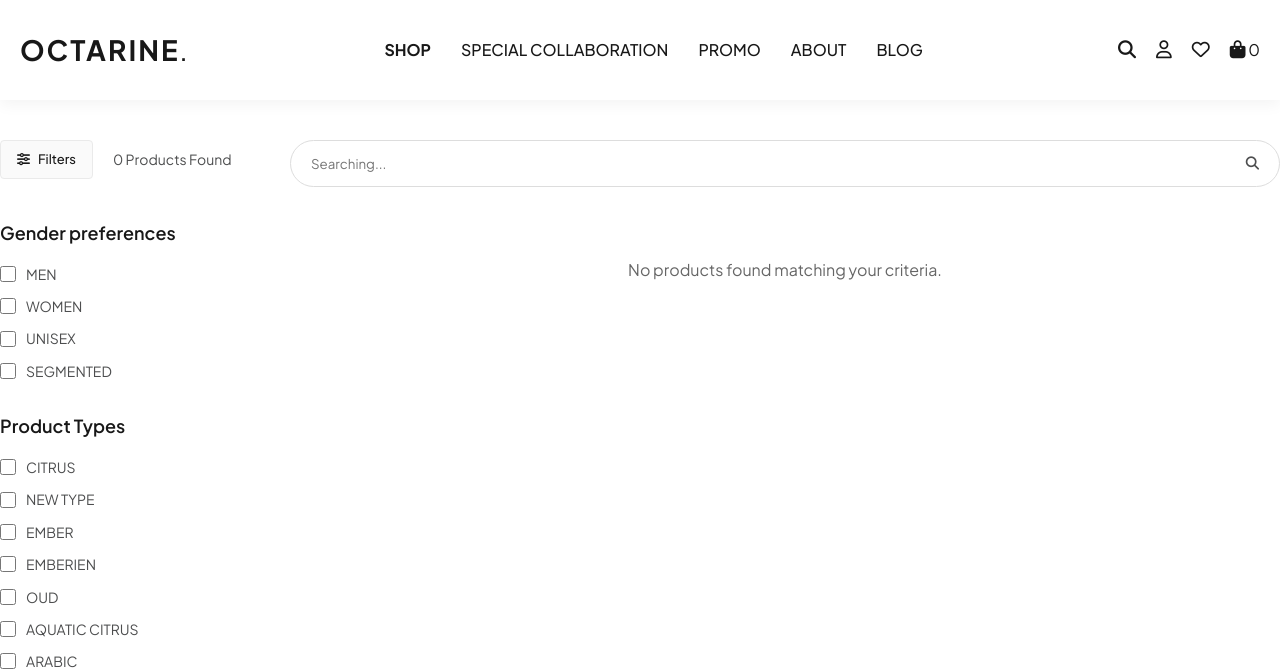
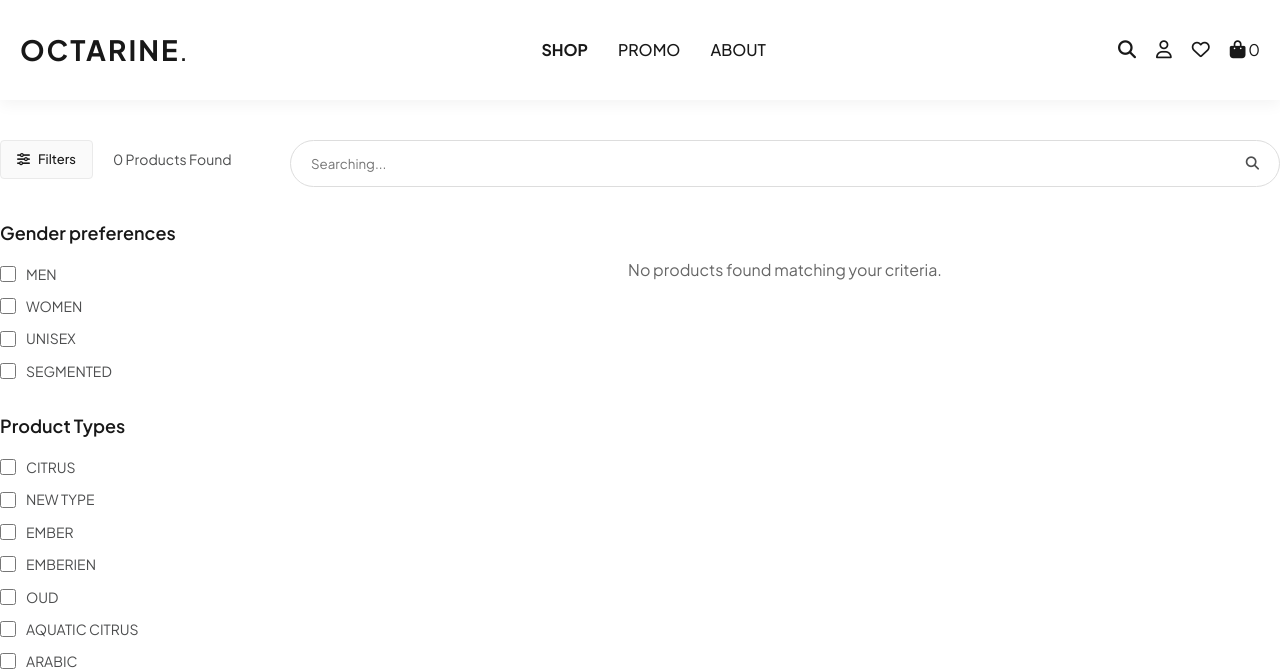
Before and after one commit to Nosdovah/OctarineReplica-ProjekAkhir, a PHP site: page /shop.php in a window 1280 px wide. Shown: the top 672 px of the page. Run offline with PHP 8.4, Linux system fonts and the light colour scheme; data comes from the database, SQL or seed files in the repository; data that the repository does not hold is empty; a stand-in replaces the project's code that opens the database connection.

Commit message:
Update: deleting special collaboration and blog from navbar

```diff
--- a/about.php
+++ b/about.php
@@ -164,10 +164,8 @@ if (isset($_SESSION['cart'])) {
             <a href="index.php" class="logo">OCTARINE<span style="font-size: 20px;">.</span></a>
             <nav class="nav-links">
                 <a href="shop.php">SHOP</a>
-                <a href="#">SPECIAL COLLABORATION</a>
                 <a href="promo.php">PROMO</a>
                 <a href="about.php" style="color: var(--main); font-weight: 700;">ABOUT</a>
-                <a href="#">BLOG</a>
             </nav>
             <div class="nav-utils">
                 <a href="#"><i class="fas fa-search"></i></a>
--- a/index.php
+++ b/index.php
@@ -96,10 +96,8 @@ if (isset($_SESSION['cart'])) {
             <a href="#" class="logo">OCTARINE</a>
             <nav class="nav-links">
                 <a href="shop.php">Shop</a>
-                <a href="#special-collab">Special Collaboration</a>
                 <a href="promo.php">Promo</a>
                 <a href="about.php">About</a>
-                <a href="#blog">Blog</a>
             </nav>
             <div class="nav-utils">
                 <a href="#" aria-label="Search"><i class="fas fa-search"></i></a>
--- a/promo.php
+++ b/promo.php
@@ -131,10 +131,8 @@ if (isset($_SESSION['cart'])) {
             <a href="index.php" class="logo">OCTARINE<span style="font-size: 20px;">.</span></a>
             <nav class="nav-links">
                 <a href="shop.php">SHOP</a>
-                <a href="#">SPECIAL COLLABORATION</a>
                 <a href="promo.php" style="color: var(--main); font-weight: 700;">PROMO</a>
                 <a href="about.php">ABOUT</a>
-                <a href="#">BLOG</a>
             </nav>
             <div class="nav-utils">
                 <a href="#"><i class="fas fa-search"></i></a>
--- a/shop.php
+++ b/shop.php
@@ -177,10 +177,8 @@ if (isset($_SESSION['cart'])) {
             <a href="index.php" class="logo">OCTARINE<span style="font-size: 20px;">.</span></a>
             <nav class="nav-links">
                 <a href="shop.php" style="color: var(--main); font-weight: 700;">SHOP</a>
-                <a href="#">SPECIAL COLLABORATION</a>
                 <a href="promo.php">PROMO</a>
                 <a href="about.php">ABOUT</a>
-                <a href="#">BLOG</a>
             </nav>
             <div class="nav-utils">
                 <a href="#"><i class="fas fa-search"></i></a>
```
